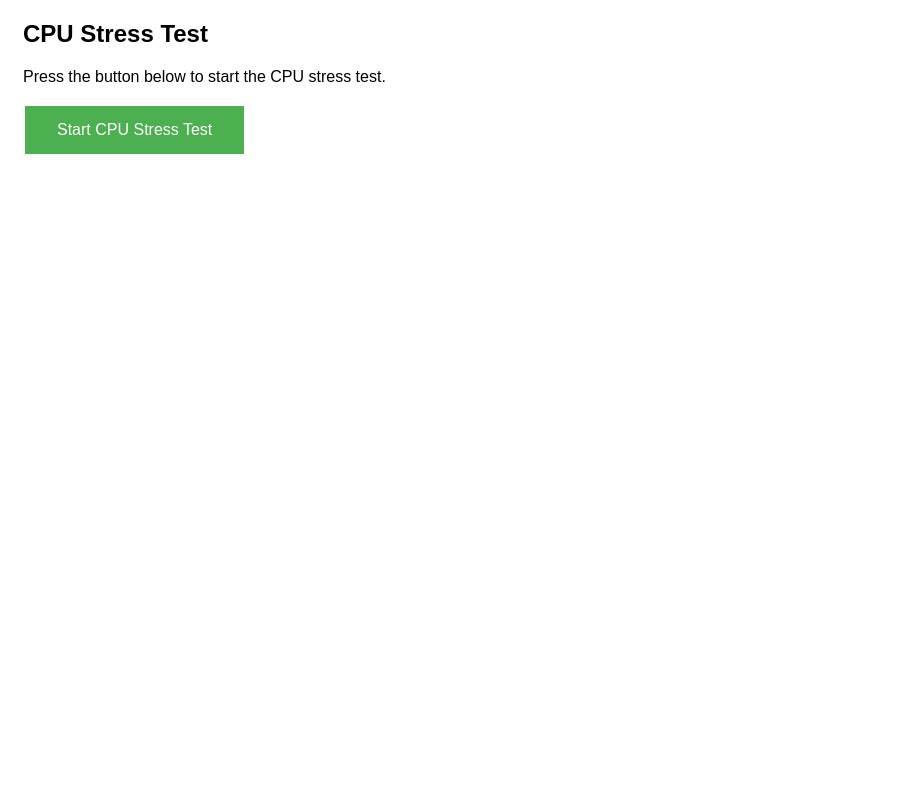
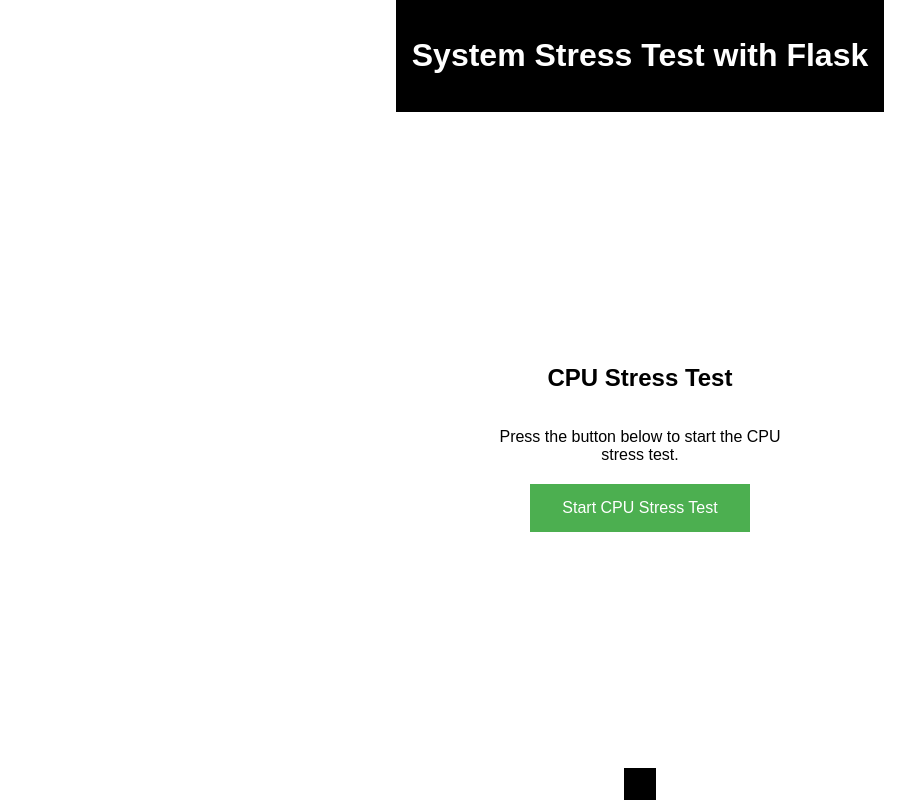
Before and after one commit to Shanmukh1501/stresstest, a Flask app: page /start_cpu_stress in a window 1280 px wide. Shown: the whole page, without its empty margins (0-923 px from the left). Run offline with Flask 3, Linux system fonts and the light colour scheme.

Commit message:
slight improvements

```diff
--- a/static/styles.css
+++ b/static/styles.css
@@ -1,9 +1,16 @@
-body {
+body, html {
+    height: 100%;
+    margin: 0;
     font-family: Arial, sans-serif;
+    display: flex;
+    flex-direction: column;
+    justify-content: center;
+    align-items: center;
+    text-align: center;
 }
 
 button {
-    background-color: #4CAF50; /* Green */
+    background-color: #4CAF50;
     border: none;
     color: white;
     padding: 15px 32px;
@@ -20,5 +27,17 @@
 }
 
 main {
-    margin: 15px;
+    flex: 1;
+    display: flex;
+    flex-direction: column;
+    justify-content: center;
+    align-items: center;
 }
+
+header, footer {
+    padding: 1em;
+    color: white;
+    background-color: black;
+    clear: left;
+    text-align: center;
+}
--- a/templates/base.html
+++ b/templates/base.html
@@ -5,12 +5,28 @@
     <meta name="viewport" content="width=device-width, initial-scale=1.0">
     <title>System Stress Test</title>
     <link rel="stylesheet" href="{{ url_for('static', filename='styles.css') }}">
+    <style>
+        body {
+            text-align: center;
+        }
+        main {
+            margin: auto;
+            width: 60%;
+            padding: 10px;
+        }
+    </style>
 </head>
 <body>
+    <header>
+        <h1>System Stress Test with Flask</h1>
+    </header>
     <main>
         {% block content %}
         <!-- Content will go here -->
         {% endblock %}
     </main>
+    <footer>
+        <!-- Footer can be added here if needed -->
+    </footer>
 </body>
 </html>
--- a/templates/cpu_stress.html
+++ b/templates/cpu_stress.html
@@ -6,4 +6,7 @@
   <form action="{{ url_for('start_cpu_stress') }}" method="post">
     <button type="submit">Start CPU Stress Test</button>
   </form>
+  {% if message %}
+    <p>{{ message }}</p>
+  {% endif %}
 {% endblock %}
```
